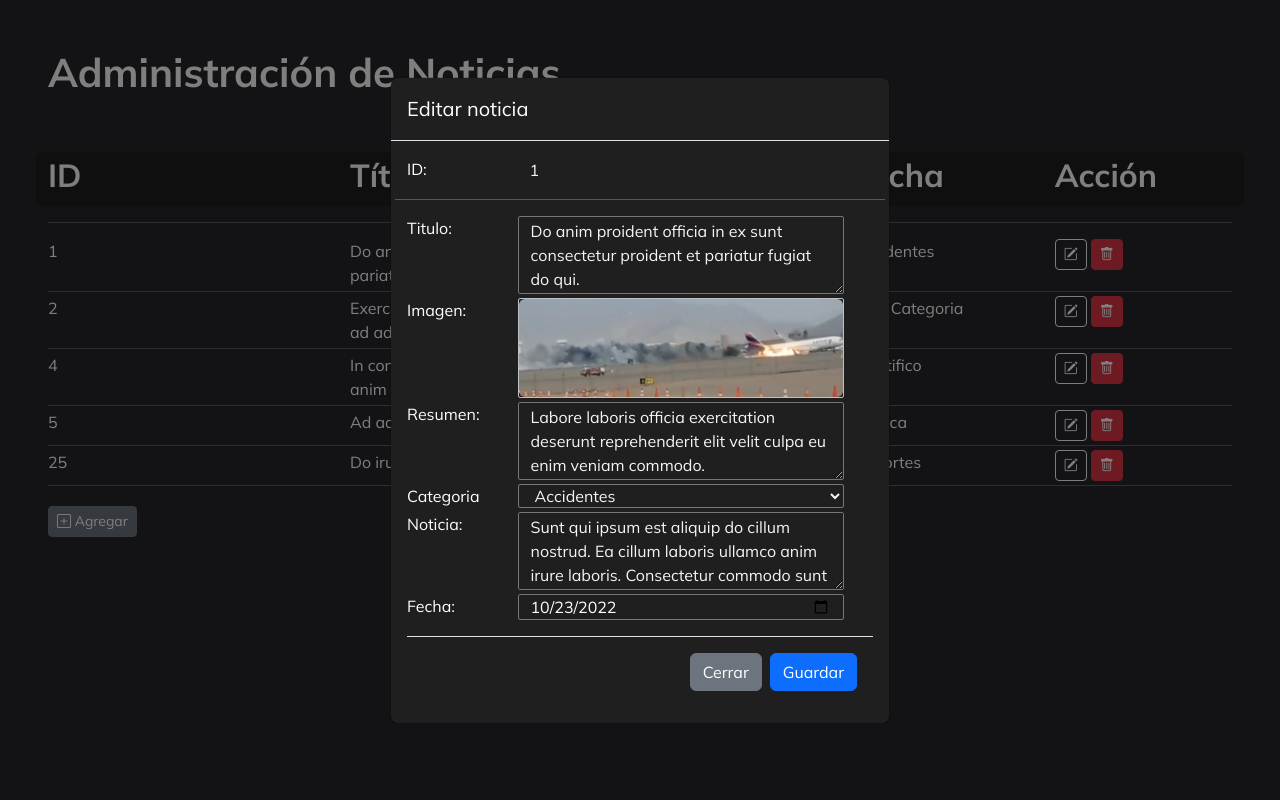
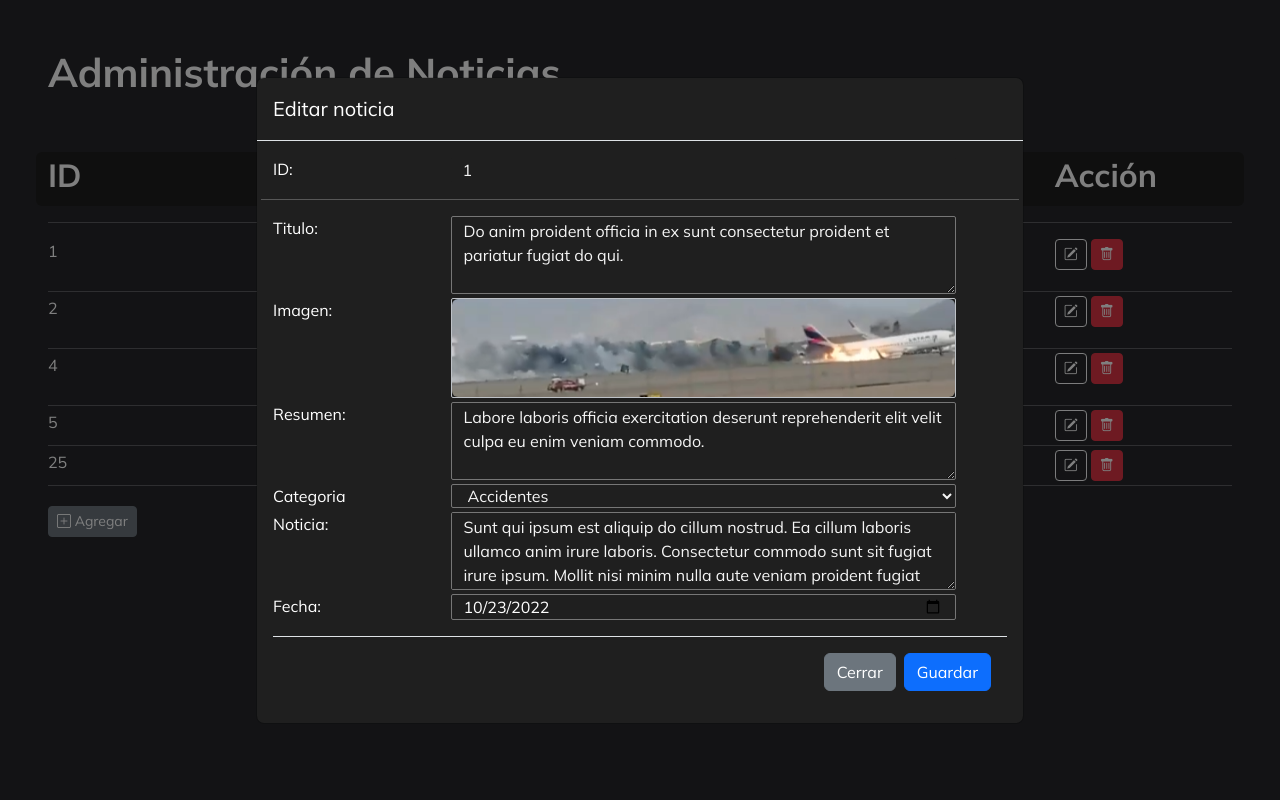
Before and after one commit to mhylos/lab3noticias, a PHP site: page /admin.php in a window 1280 px wide, after a click that opens the changed part. Run offline with PHP 8.4, Linux system fonts and the light colour scheme; data comes from the database, SQL or seed files in the repository; some libraries are stand-ins or nearby versions.

Commit message:
modal width increased

```diff
--- a/admin.php
+++ b/admin.php
@@ -79,7 +79,7 @@
 
         <!--MODAL EDIT-->
         <div class="modal fade" id="infoNoticiaModal" tabindex="-1" role="dialog" aria-labelledby="infoNoticia" aria-hidden="true">
-            <div class="modal-dialog modal-dialog-centered" role="document">
+            <div class="modal-dialog modal-dialog-centered modal-lg" role="document">
                 <div class="modal-content">
                 <div class="modal-header">
                     <h5 class="modal-title" id="modalTitulo">Editar noticia</h5>
@@ -106,7 +106,7 @@
                                         <img src="assets/icons/upload.svg" class="img-fluid" alt="">
                                     </div>
                                 </label>
-                                <input type="file" id="imgInput" class="d-none" accept=".jpg,.png,.jpeg,.webp" name="imagen" required>
+                                <input type="file" id="imgInput" class="d-none" accept=".jpg,.png,.jpeg,.webp" name="imagen">
                             </div>
                         </div>
                         <div class="form-group row mt-1">
--- a/css/table.css
+++ b/css/table.css
@@ -67,3 +67,25 @@ input[type="file"] {
 .imgPreviewPlaceholder {
     filter: invert(1);
 }
+
+.modal-lg {
+    max-width: 80% !important;
+}
+
+@media (min-width: 768px){
+    .modal-lg {
+        max-width: 80% !important;
+    }
+}
+
+@media (min-width: 1024px){
+    .modal-lg {
+        max-width: 60% !important;
+    }
+}
+
+@media (min-width: 1440px){
+    .modal-lg {
+        max-width: 50% !important;
+    }
+}
```
